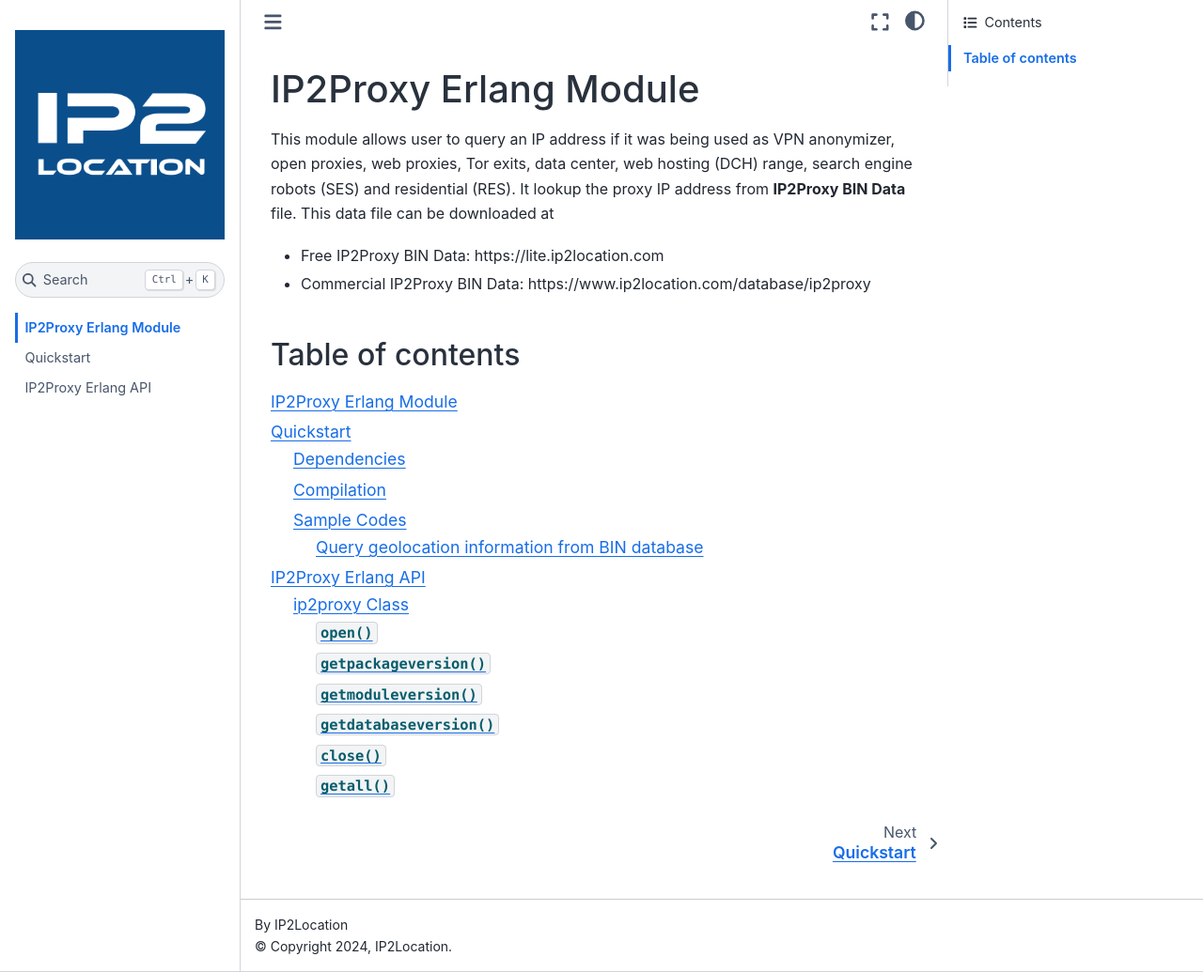
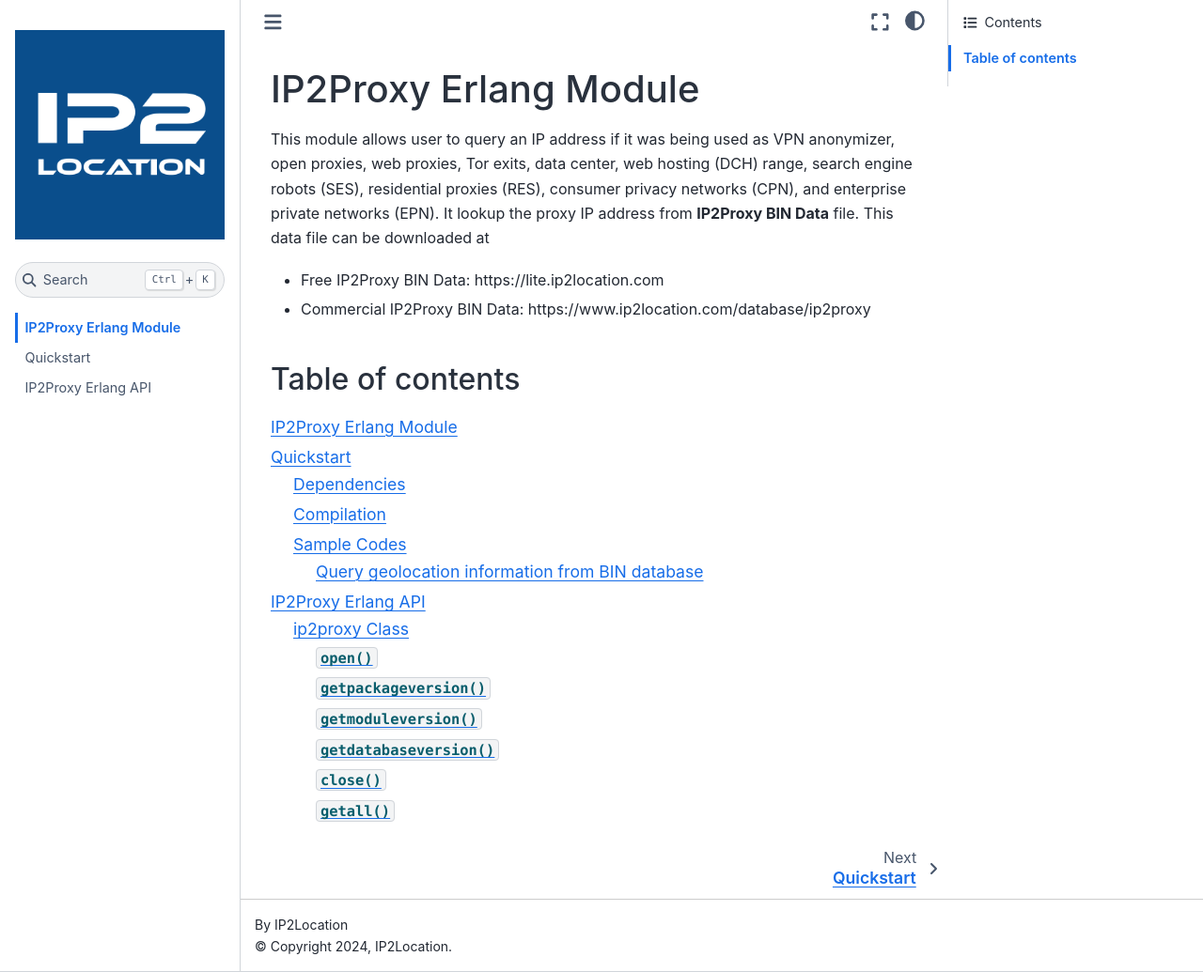
Before and after one commit to ip2location/ip2proxy-erlang, a Sphinx documentation site: the page built from docs/source/index.md, in a window 1280 px wide and 1035 px high. Shown: the whole window at 94% size. Built offline with Sphinx 7.4.7 and the Sphinx Book theme 1.1.4, drawn with Linux system fonts in a browser that asks for light colours.

Commit message:
Update documentation to mention support of CPN and EPN in PX11+

```diff
--- a/docs/source/index.md
+++ b/docs/source/index.md
@@ -1,6 +1,6 @@
 # IP2Proxy Erlang Module
 
-This module allows user to query an IP address if it was being used as VPN anonymizer, open proxies, web proxies, Tor exits, data center, web hosting (DCH) range, search engine robots (SES) and residential (RES). It lookup the proxy IP address from **IP2Proxy BIN Data** file. This data file can be downloaded at
+This module allows user to query an IP address if it was being used as VPN anonymizer, open proxies, web proxies, Tor exits, data center, web hosting (DCH) range, search engine robots (SES), residential proxies (RES), consumer privacy networks (CPN), and enterprise private networks (EPN). It lookup the proxy IP address from **IP2Proxy BIN Data** file. This data file can be downloaded at
 
 * Free IP2Proxy BIN Data: https://lite.ip2location.com
 * Commercial IP2Proxy BIN Data: https://www.ip2location.com/database/ip2proxy
```
Also changed, not shown: README.md (+1 -1 lines).
